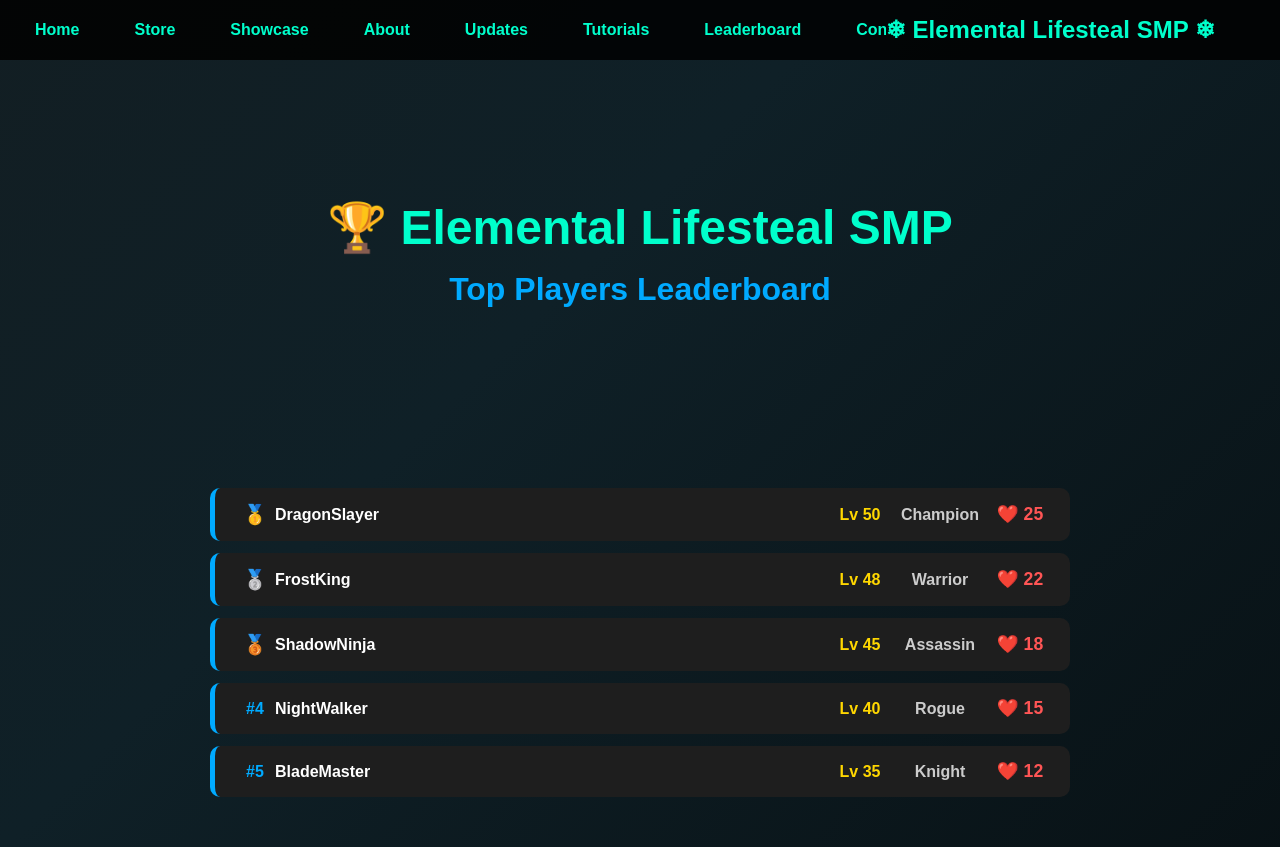
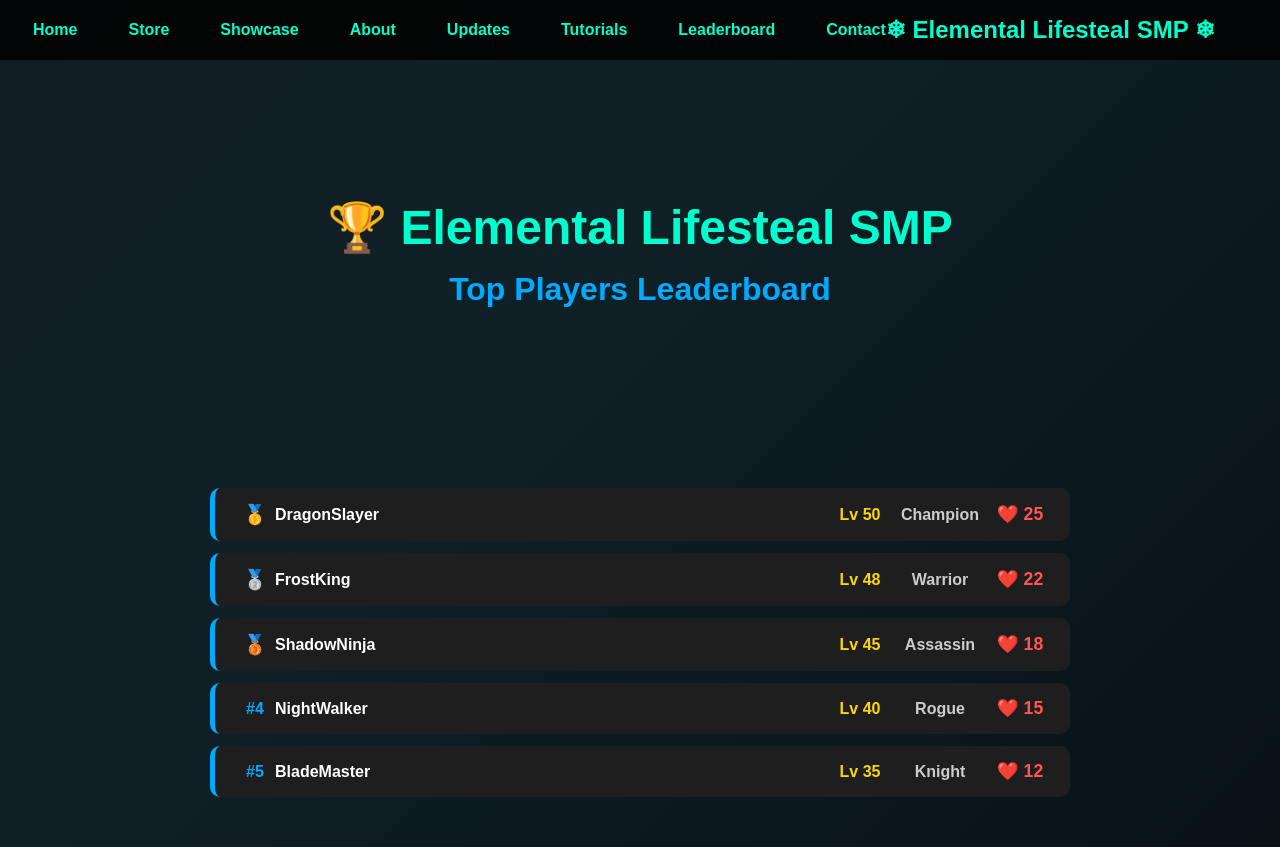
Before and after one commit to Formsfill/Elementalsmp, a plain HTML site: page Leaderboard.html in a window 1280 px wide. Drawn offline with Linux system fonts and the light colour scheme.

Commit message:
Update Leaderboard.html

```diff
--- a/Leaderboard.html
+++ b/Leaderboard.html
@@ -175,7 +175,7 @@ button:hover {
   #nav-links a {
     font-size: 1rem; /* normal size */
     margin: 0; /* reset margin */
-    padding: 6px 10px; /* small padding for clickable area */
+    padding: 6px 8px; /* small padding for clickable area */
     transition: color 0.3s, transform 0.3s;
   }
 
```
